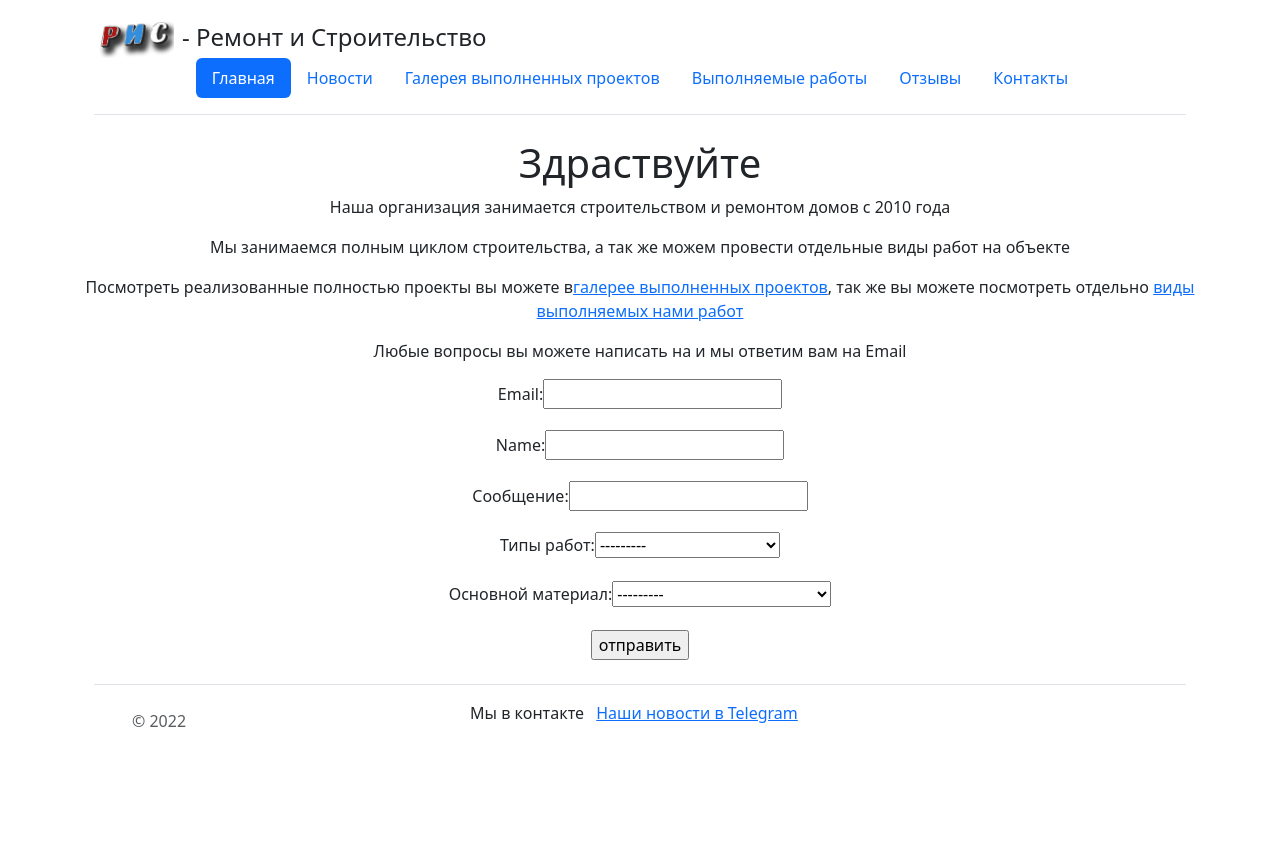
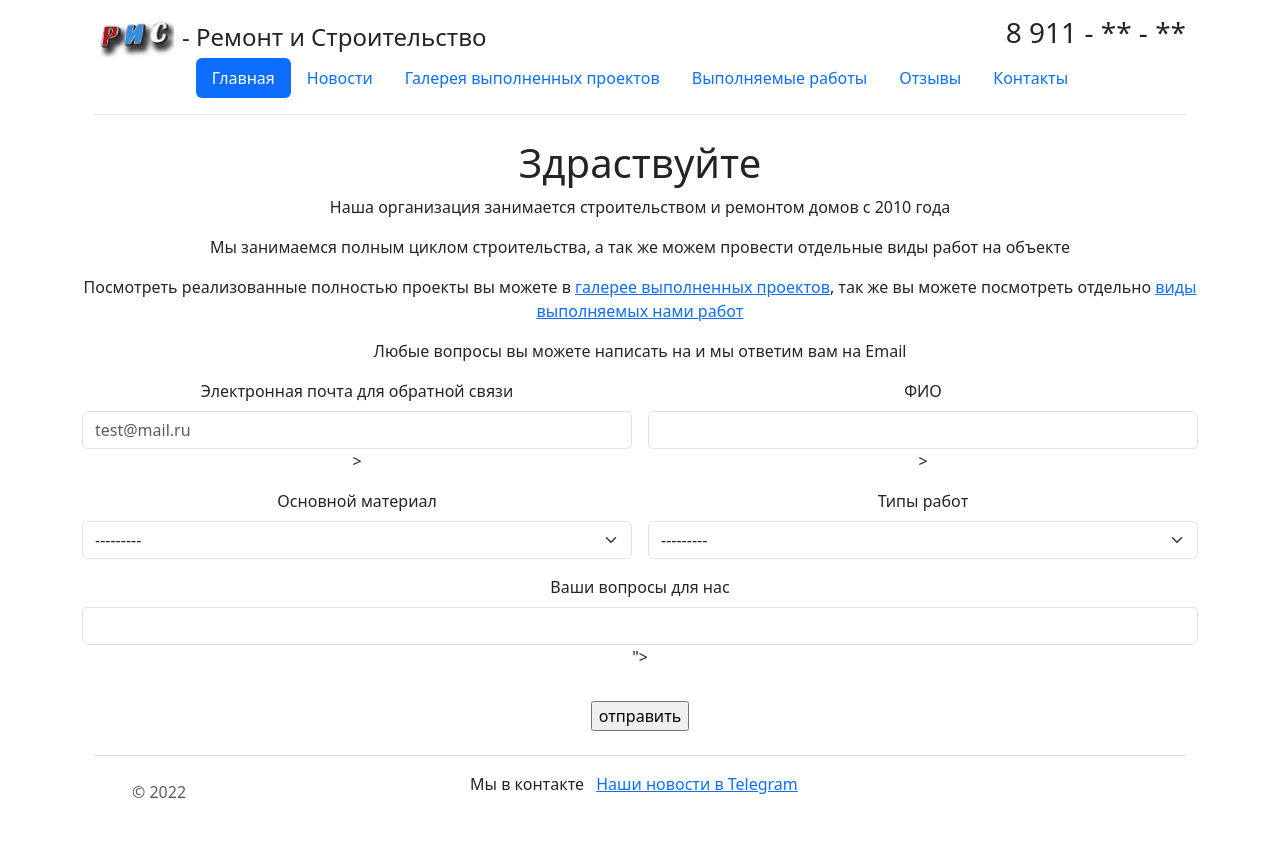
Before and after one commit to GAS53/ris, a Django app: page /mainapp/index/ in a window 1280 px wide. Before the commit the page ends 727 px from the top, so only its background shows below. Run offline with Django 4.2, Linux system fonts and the light colour scheme; data comes from the database, SQL or seed files in the repository; both versions use the stored data as it was before the commit; parts of the project's set-up code (start-up, migrations or seed data) failed here and were passed over; some libraries are stand-ins or nearby versions.

Commit message:
work in index

```diff
--- a/TODO.txt
+++ b/TODO.txt
@@ -1,8 +1,5 @@
 
-Главная страница
-Наша организация работающая с 2010 года
-С множеством Реализованных проектов
-Часть из апроектов и видов работ представлена на сайте в разделе проекты<ссылка > работы <ссылка>
+
 Контакты: адрес оыфиса
 
 сделать sticky прилипание подвала и дать ссылку на телеграмм и на группу вконтакте
--- a/config/settings.py
+++ b/config/settings.py
@@ -172,6 +172,7 @@ AUTH_USER_MODEL = "authapp.User"
 LOGOUT_REDIRECT_URL = '/'
 
 CACHE_TIME = 300
+IS_CACHED = False
 
 
 CELERY_BROKER_URL = "redis://localhost:6379"
--- a/mainapp/forms.py
+++ b/mainapp/forms.py
@@ -25,8 +25,8 @@ class ImagesForm(forms.ModelForm):
 
 
 class Email_me_Form(forms.Form):
-    email = forms.EmailField(label='Email')
-    name = forms.CharField(max_length=70)
-    question = forms.CharField(label='Сообщение', max_length=1000)
+    email = forms.EmailField(label='Электронная почта для обратной связи')
+    name = forms.CharField(max_length=70, label='ФИО')
+    question = forms.CharField(label='Ваши вопросы для нас', max_length=1000)
     work_type = forms.ModelChoiceField(queryset=Base.Base_work.objects.all(), label='Типы работ')
     material_type = forms.ModelChoiceField(queryset=Base.Base_matherials.objects.all(), label='Основной материал')
--- a/mainapp/models/Feedback.py
+++ b/mainapp/models/Feedback.py
@@ -1,6 +1,8 @@
 from django.db import models
 from .Project import Project
 from mainapp.models import Base
+from imagekit.models import ImageSpecField
+from imagekit.processors import ResizeToFill
 
 
 class FeedabckModel(Base.SuperBase):
@@ -8,6 +10,9 @@ class FeedabckModel(Base.SuperBase):
     body = models.TextField(verbose_name='Отзыв')
     name_feetbacker = models.CharField(verbose_name='Имя написавшего отзыв', max_length=55)
     photo_feetbacker = models.ImageField(verbose_name='Фото написавшего отзыв', blank=True, null=True, upload_to='images/feedbackers')
+    mini_thumbnail_wm = ImageSpecField(source='image',
+        processors=[ResizeToFill(200, 250)],
+        options={'quality': 60})
     project = models.ForeignKey(Project, on_delete=models.DO_NOTHING, default=None, verbose_name='Название объекта')
     bad = models.ForeignKey(Base.Base_bad, on_delete=models.DO_NOTHING, verbose_name='Тип фундамента')
     material = models.ForeignKey(Base.Base_matherials, on_delete=models.DO_NOTHING, verbose_name='Основной материал стен')
--- a/mainapp/templates/mainapp/feedback.html
+++ /dev/null
@@ -1,5 +0,0 @@
-{% extends 'mainapp/base.html' %}
-
-{% block content %}
-<p>О нас</p>
-{% endblock content %}
--- a/mainapp/templates/mainapp/index.html
+++ b/mainapp/templates/mainapp/index.html
@@ -5,18 +5,47 @@
     <h1>Здраствуйте</h1>
     <p>Наша организация занимается строительством и ремонтом домов c 2010 года </p>
     <p>Мы занимаемся полным циклом строительства, а так же можем провести отдельные виды работ на объекте</p>
-    <p>Посмотреть реализованные полностью проекты вы можете в<a href="{% url 'mainapp:projects_list' %}">галерее
+    <p>Посмотреть реализованные полностью проекты вы можете в <a href="{% url 'mainapp:projects_list' %}">галерее
             выполненных проектов</a>, так же вы можете посмотреть отдельно <a href="{% url 'mainapp:works' %}"> виды
             выполняемых нами работ</a> </p>
     <p>Любые вопросы вы можете написать на и мы ответим вам на Email</p>
-    <form method="POST">
+    <form class="row g-3" method="POST">
+        {% csrf_token %}
+        <div class="col-md-6">
+            <label for='{{ form.email }}' class="form-label">{{ form.email.label }}</label>
+            <input type="email" placeholder="test@mail.ru" class="form-control" name={{ form.email }}>
+        </div>
+        <div class="col-md-6">
+            <label for='{{ form.name }}' class="form-label">{{ form.name.label }}</label>
+            <input type="text" class="form-control" name={{ form.name }}>
+        </div>
 
-        {% csrf_token %}
-        {% for f in form %}
-        <p><label class="form-label" for="{{ f.id_for_label }}">{{f.label}}: </label>{{ f }}</p>
+
+        <div class="col-md-6">
+            <label for="inputState" class="form-label">{{ form.material_type.label }}</label>
+            <select name="inputState" class="form-select">
+                {% for select_it in form.material_type %}
+                <option {% if forloop.first %}selected{% endif %}>{{ select_it }}</option>
+                {% endfor %}
+            </select>
+        </div>
+        <div class="col-md-6">
+            <label for="inputState" class="form-label">{{ form.work_type.label }}</label>
+            <select name="inputState" class="form-select">
+                {% for select_it in form.work_type %}
+                <option {% if forloop.first %}selected{% endif %}>{{ select_it }}</option>
+                {% endfor %}
+            </select>
+        </div>
+        <div class="col-12">
+            <label for='{{ form.question }}' class="form-label">{{ form.question.label }}</label>
+            <input type="textarea" class="form-control" id="{{ form.question }}">
+        </div>
+
         <div class="form-error">{{ f.errors }}</div>
-        {% endfor %}
-        <input type="submit" value="отправить">
+        <div class="col-12">
+            <input type="submit" value="отправить">
+        </div>
     </form>
 
 </div>
--- a/mainapp/templates/mainapp/overall/head.html
+++ b/mainapp/templates/mainapp/overall/head.html
@@ -12,7 +12,7 @@
             </svg>
             <span class="fs-4"> - Ремонт и Строительство</span>
         </a>
-
+        <h3>8 911 - ** - **</h3>
         <ul class="nav nav-pills">
             <li class="nav-item"><a href="{% url 'mainapp:index' %}" class="nav-link
                     {% if now_page in 'mainapp:index' %} active {% endif %}" aria-current="page">Главная</a>
--- a/mainapp/urls.py
+++ b/mainapp/urls.py
@@ -2,32 +2,56 @@ from django.urls import path
 from django.views.generic import RedirectView
 
 from config.settings import CACHE_TIME as C_TIME
+from config.settings import IS_CACHED
 from .views  import *
 from django.views.decorators.cache import cache_page
 
 
 app_name = 'mainapp'
 
+if IS_CACHED:
+
+    urlpatterns = [
+        path('', RedirectView.as_view(url='index/')),
+
+        path('index/', cache_page(C_TIME)(IndexTemplateView.as_view()), name='index'),
+        path('works/', cache_page(C_TIME)(WorksTemplateView.as_view()), name='works'),
+        path('contacts/', ContactsTemplateView.as_view(), name='contacts'),
+
+        # News CRUD
+        path('news/list/', cache_page(C_TIME)(NewsListListView.as_view()), name='news_list'),
+        path('news/<int:pk>/', cache_page(C_TIME)(NewsDetailView.as_view()), name='news'),
+
+        # Project CRUD
+        path('project/list/', cache_page(C_TIME)(ProjectListView.as_view()), name='projects_list'),
+        path('project/<int:pk>/', cache_page(C_TIME)(ProjectDetailView.as_view()), name='project'),
 
 
-urlpatterns = [
-    path('', RedirectView.as_view(url='index/')),
-
-    path('index/', cache_page(C_TIME)(IndexTemplateView.as_view()), name='index'),
-    path('works/', cache_page(C_TIME)(WorksTemplateView.as_view()), name='works'),
-    path('contacts/', ContactsTemplateView.as_view(), name='contacts'),
-
-    # News CRUD
-    path('news/list/', cache_page(C_TIME)(NewsListListView.as_view()), name='news_list'),
-    path('news/<int:pk>/', cache_page(C_TIME)(NewsDetailView.as_view()), name='news'),
-
-    # Project CRUD
-    path('project/list/', cache_page(C_TIME)(ProjectListView.as_view()), name='projects_list'),
-    path('project/<int:pk>/', cache_page(C_TIME)(ProjectDetailView.as_view()), name='project'),
+        # Feedback CRUD
+        path('feedback/list/', cache_page(C_TIME)(FeedbackListListView.as_view()), name='feedback_list'),
 
 
-    # Feedback CRUD
-    path('feedback/list/', cache_page(C_TIME)(FeedbackListListView.as_view()), name='feedback_list'),
+    ]
+
+else:
+    urlpatterns = [
+        path('', RedirectView.as_view(url='index/')),
+
+        path('index/', IndexTemplateView.as_view(), name='index'),
+        path('works/', WorksTemplateView.as_view(), name='works'),
+        path('contacts/', ContactsTemplateView.as_view(), name='contacts'),
+
+        # News CRUD
+        path('news/list/', NewsListListView.as_view(), name='news_list'),
+        path('news/<int:pk>/', NewsDetailView.as_view(), name='news'),
+
+        # Project CRUD
+        path('project/list/', ProjectListView.as_view(), name='projects_list'),
+        path('project/<int:pk>/', ProjectDetailView.as_view(), name='project'),
 
 
-]
+        # Feedback CRUD
+        path('feedback/list/', FeedbackListListView.as_view(), name='feedback_list'),
+
+
+    ]
```
Also changed, not shown: mainapp/templates/mainapp/contacts.html (+19 -1 lines), mainapp/templates/mainapp/feedback_list.html (+13 -1 lines), db.sqlite3, mainapp/migrations/0003_delete_emailer.py (added), mainapp/templates/mainapp/base.html (indentation only), media/images/feedbackers/man.jpg (added).
